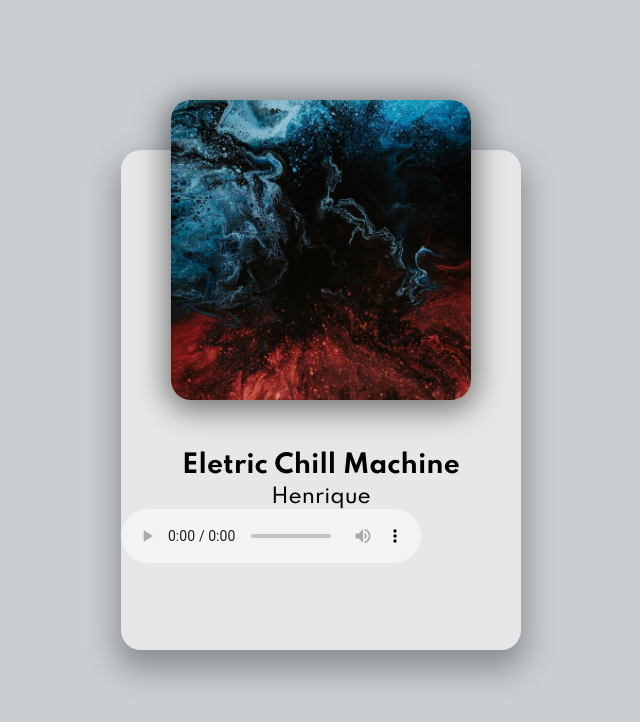
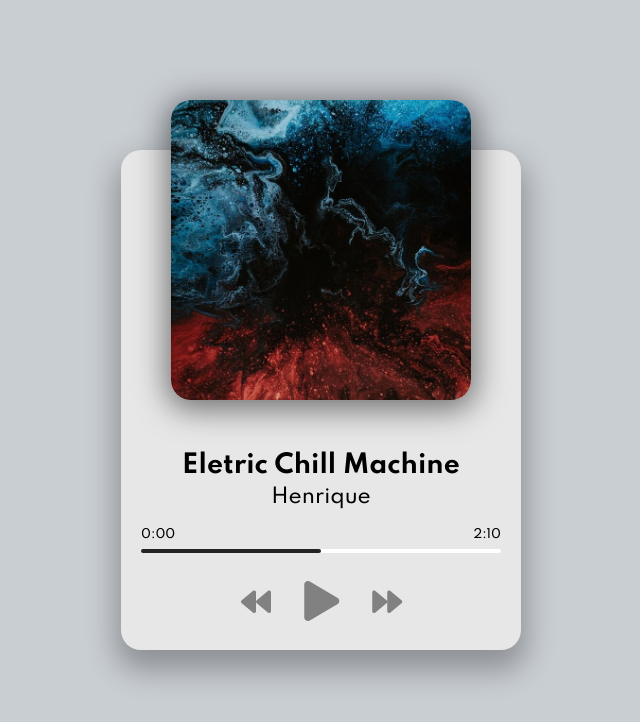
Before and after one commit to henriquechsf/js-vanilla-projects, a plain HTML site: page music-player/index.html in a window 1280 px wide. Shown: the whole page, without its empty margins (319-959 px from the left). Drawn offline with Linux system fonts and the light colour scheme.

Commit message:
add botoes e barra de progresso

```diff
--- a/music-player/index.html
+++ b/music-player/index.html
@@ -20,7 +20,23 @@
         </div>
         <h2 id="title">Eletric Chill Machine</h2>
         <h3 id="artist">Henrique</h3>
-        <audio src="music/jacinto-1.mp3" controls></audio>
+
+
+        <!-- Progress -->
+        <div class="progress-container" id="progress-container">
+            <div class="progress" id="progress"></div>
+            <div class="duration-wrapper">
+                <span id="current-time">0:00</span>
+                <span id="duration">2:10</span>
+            </div>
+        </div>
+
+        <!-- Controls-->
+        <div class="player-controls">
+            <i class="fas fa-backward" id="prev" title="Previous"></i>
+            <i class="fas fa-play main-button" id="play" title="Play"></i>
+            <i class="fas fa-forward" id="next" title="Next"></i>
+        </div>
     </div>
 
     <!-- Script -->
--- a/music-player/style.css
+++ b/music-player/style.css
@@ -68,7 +68,7 @@ h3 {
   border-radius: 5px;
   height: 100%;
   /* change this to show progress */
-  width: 66%;
+  width: 50%;
   transition: width 0.1s linear;
 }
 
@@ -91,10 +91,13 @@ h3 {
   font-size: 30px;
   color: rgb(129, 129, 129);
   margin-right: 30px;
-
+  cursor: pointer;
+  user-select: none;
 }
 
-
+.fas:hover {
+  filter: brightness(80%);
+}
 
 .main-button {
   font-size: 40px;
@@ -104,7 +107,9 @@ h3 {
 
 /* Media Query: iPhone (Vertical) */
 @media screen and (max-width: 376px) {
-
+  .player-container {
+    width: 95vw;
+  }
 
   .img-container {
     left: 29px;
```
